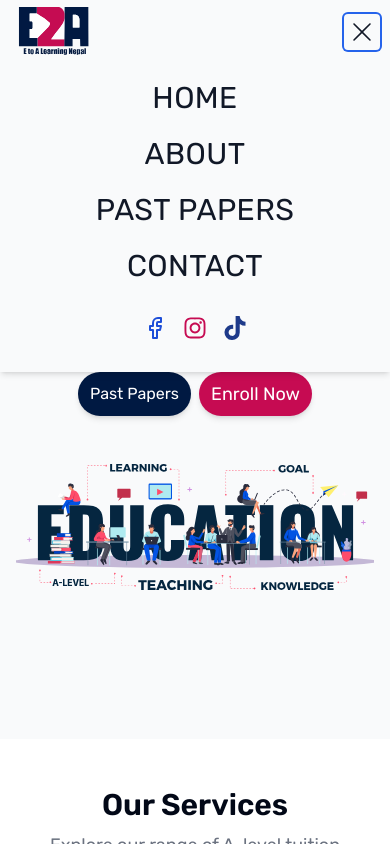
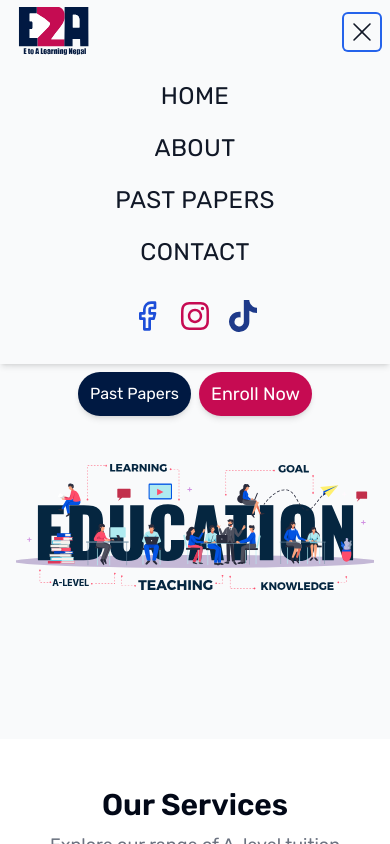
Before and after one commit to aayush-dhakal-max/e2a, a Next.js app: page / in a window 390 px wide. Both pictures are taken after a click on the button "Open main menu". Shown: the top 844 px of the page. Built offline with nearby package versions, Linux system fonts and the light colour scheme.

Commit message:
social media icons height width changed for mobile devices

```diff
--- a/src/components/component/Navbar.tsx
+++ b/src/components/component/Navbar.tsx
@@ -154,7 +154,7 @@ const Navbar = () => {
               : "opacity-0 transform max-h-0 -translate-y-full duration-700"
           } md:hidden transition-all transition-max-height  ease-in-out overflow-hidden`}
         >
-          <div className="px-2 pt-2 pb-3 space-y-1 sm:px-3 flex flex-col justify-center items-center text-3xl">
+          <div className="px-2 pt-2 pb-3 space-y-1 sm:px-3 flex flex-col justify-center items-center text-2xl">
             <Link
               href="/"
               className="text-gray-900 hover:text-[#C60B52] block px-3 py-2 rounded-md font-medium"
@@ -181,16 +181,16 @@ const Navbar = () => {
             </Link>
             <div className="flex space-x-4 px-3 py-5">
               <Link target="_blank" href={"https://www.facebook.com/e2alearningnepal1.0/"}>
-                <FacebookIcon className="h-6 w-6 text-blue-700 hover:text-gray-600" />
+                <FacebookIcon className="h-8 w-8 text-blue-700 hover:text-gray-600" />
               </Link>
               <Link
                 target="_blank"
                 href={"https://www.instagram.com/e2alearningnepal1.0?igsh=MXMxNzJmemw1bTZuNw=="}
               >
-                <FaInstagram className="h-6 w-6 text-[#C60B52] hover:text-gray-600" />
+                <FaInstagram className="h-8 w-8 text-[#C60B52] hover:text-gray-600" />
               </Link>
               <Link target="_blank" href={"https://www.tiktok.com/@e2alearningnepal"}>
-                <FaTiktok className="h-6 w-6 text-blue-900 hover:text-gray-600" />
+                <FaTiktok className="h-8 w-8 text-blue-900 hover:text-gray-600" />
               </Link>
             </div>
           </div>
```
